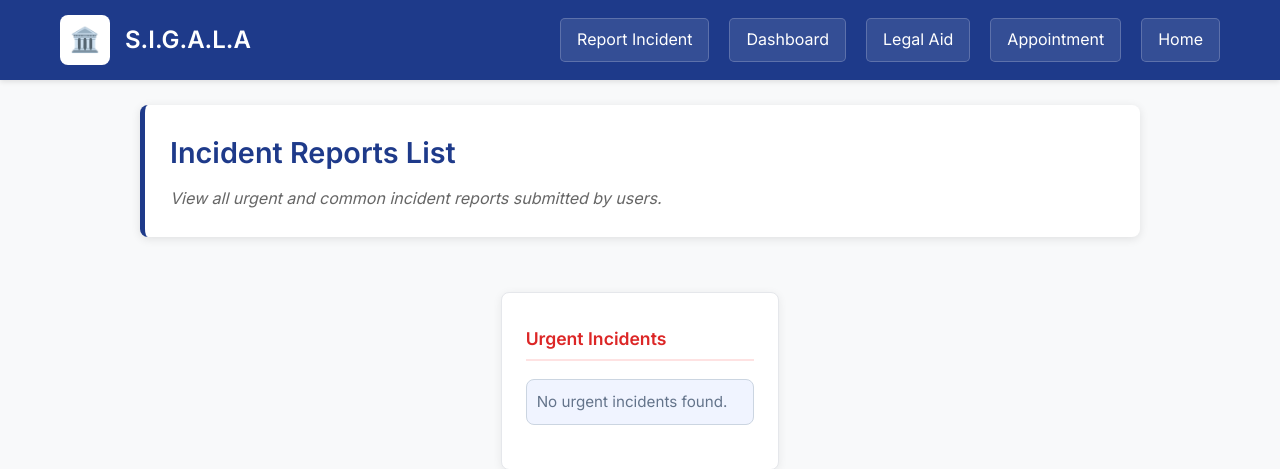
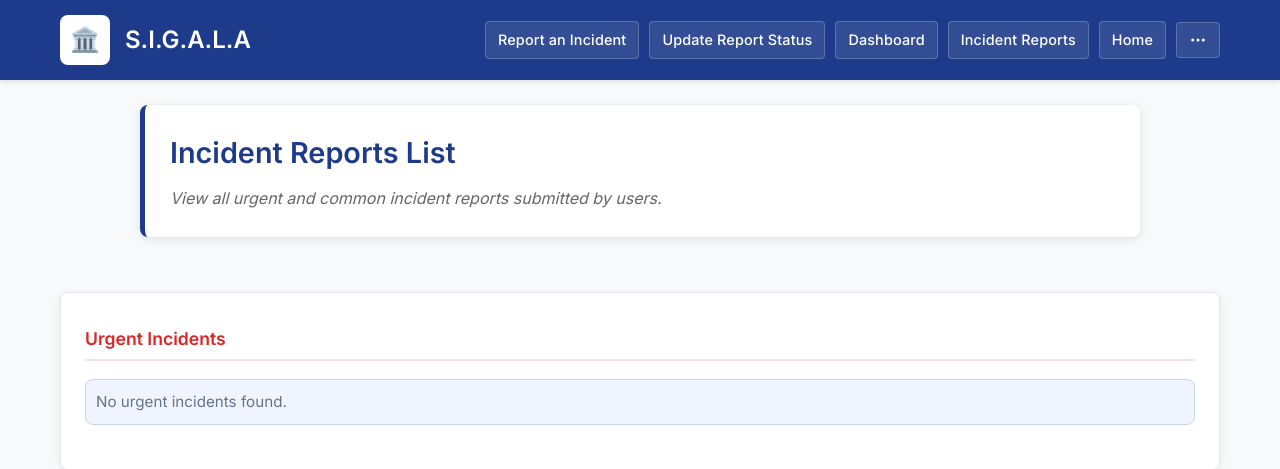
Before and after one commit to EarlClydeeee/GDSC_Hackathon--Team_COOLTOO, a Flask app: page /reports_list in a window 1280 px wide. Shown: the top 469 px of the page. Run offline with Flask 3, Linux system fonts and the light colour scheme; data that the repository does not hold is empty.

Commit message:
refactor: remove unused header styles and improve navigation structure with dropdown menu

```diff
--- a/app/static/styles/global.css
+++ b/app/static/styles/global.css
@@ -52,23 +52,116 @@ body {
 
 .nav-menu {
     display: flex;
-    gap: 20px;
+    gap: 10px;
+    align-items: center;
+    flex-wrap: wrap;
 }
 
 .nav-item {
-    padding: 8px 16px;
+    padding: 6px 12px;
     background: rgba(255,255,255,0.1);
-    border-radius: 5px;
+    border-radius: 4px;
     cursor: pointer;
-    transition: background 0.3s ease;
+    transition: all 0.3s ease;
     border: 1px solid rgba(255,255,255,0.2);
     color: white;
     text-decoration: none;
+    font-size: 0.9rem;
+    font-weight: 500;
+    letter-spacing: 0.01em;
+    white-space: nowrap;
+    display: inline-flex;
+    align-items: center;
+    justify-content: center;
 }
 
 .nav-item:hover {
-    background: rgba(255,255,255,0.2);
+    background: rgba(255,255,255,0.25);
+    transform: translateY(-1px);
+    box-shadow: 0 2px 4px rgba(0,0,0,0.1);
 }
+
+.nav-item:active {
+    transform: translateY(0px);
+}
+
+
+
+.dropdown {
+    position: relative;
+    display: inline-block;
+}
+
+/* Hamburger Menu Button */
+.menu-icon {
+    display: inline-flex;
+    align-items: center;
+    justify-content: center;
+    padding: 6px 12px;
+    background: rgba(255,255,255,0.1);
+    border: 1px solid rgba(255,255,255,0.2);
+    border-radius: 4px;
+    transition: all 0.3s ease;
+    color: white;
+    height: 35.8px;
+}
+
+.menu-icon svg {
+    width: 18px;
+    height: 18px;
+    stroke: currentColor;
+    stroke-width: 2;
+}
+
+.menu-icon:hover {
+    background: rgba(255,255,255,0.25);
+    transform: translateY(-1px);
+    box-shadow: 0 2px 4px rgba(0,0,0,0.1);
+}
+
+.menu-icon:active {
+    transform: translateY(0px);
+}
+
+.dropdown-content {
+    display: none;
+    position: absolute;
+    right: 0;
+    background-color: white;
+    min-width: 220px;
+    box-shadow: 0px 8px 16px 0px rgba(0,0,0,0.2);
+    z-index: 1000;
+    border-radius: 5px;
+    margin-top: 5px;
+    animation: fadeIn 0.2s ease;
+}
+
+@keyframes fadeIn {
+    from { opacity: 0; transform: translateY(-10px); }
+    to { opacity: 1; transform: translateY(0); }
+}
+
+.dropdown-item {
+    color: #333;
+    padding: 12px 16px;
+    text-decoration: none;
+    display: block;
+    transition: background 0.2s ease;
+    font-weight: 500;
+}
+
+.dropdown-item:hover {
+    background-color: #f1f5ff;
+}
+
+.dropdown:hover .dropdown-content {
+    display: block;
+}
+
+.dropdown-btn {
+    cursor: pointer;
+}
+
 
 /* Container and Main Content */
 .container {
--- a/app/static/styles/incident.css
+++ b/app/static/styles/incident.css
@@ -12,71 +12,6 @@ body {
     min-height: 100vh;
     display: flex;
     flex-direction: column;
-}
-
-/* Header Styles */
-.header {
-    background: #1e3a8a;
-    color: white;
-    padding: 15px 0;
-    box-shadow: 0 2px 5px rgba(0,0,0,0.1);
-}
-
-.header-content {
-    max-width: 1200px;
-    margin: 0 auto;
-    padding: 0 20px;
-    display: flex;
-    justify-content: space-between;
-    align-items: center;
-}
-
-.gov-logo {
-    display: flex;
-    align-items: center;
-    gap: 15px;
-}
-
-.logo-icon {
-    width: 50px;
-    height: 50px;
-    background: white;
-    border-radius: 8px;
-    display: flex;
-    align-items: center;
-    justify-content: center;
-    font-size: 1.5rem;
-}
-
-.gov-title {
-    font-size: 1.5rem;
-    font-weight: 600;
-}
-
-.nav-menu {
-    display: flex;
-    gap: 20px;
-}
-
-.nav-item {
-    padding: 8px 16px;
-    background: rgba(255,255,255,0.1);
-    border-radius: 5px;
-    cursor: pointer;
-    transition: all 0.3s ease;
-    border: 1px solid rgba(255,255,255,0.2);
-    color: white;
-    text-decoration: none;
-}
-
-.nav-item:hover {
-    background: rgba(255,255,255,0.2);
-    transform: translateY(-1px);
-}
-
-.nav-item.active {
-    background: rgba(255,255,255,0.25);
-    border-color: rgba(255,255,255,0.4);
 }
 
 /* Main Container */
--- a/app/templates/header.html
+++ b/app/templates/header.html
@@ -5,11 +5,24 @@
             <div class="gov-title">S.I.G.A.L.A</div>
         </div>
         <div class="nav-menu">
-            <a href="/incident" class="nav-item">Report Incident</a>
+            <a href="/incident" class="nav-item">Report an Incident</a>
+            <a href="/update_incident" class="nav-item">Update Report Status</a>
             <a href="/dashboard" class="nav-item">Dashboard</a>
-            <a href="/ask" class="nav-item">Legal Aid</a>
-            <a href="/appointment_scheduler" class="nav-item">Appointment</a>
+            <a href="/reports_list" class="nav-item">Incident Reports</a>
             <a href="/index" class="nav-item">Home</a>
+            <div class="dropdown">
+                <button class="nav-item dropdown-btn menu-icon" aria-label="Menu">
+                    <svg xmlns="http://www.w3.org/2000/svg" width="18" height="18" viewBox="0 0 24 24" fill="none" stroke="currentColor" stroke-width="2" stroke-linecap="round" stroke-linejoin="round">
+                        <circle cx="12" cy="12" r="1"></circle>
+                        <circle cx="19" cy="12" r="1"></circle>
+                        <circle cx="5" cy="12" r="1"></circle>
+                    </svg>
+                </button>
+                <div class="dropdown-content">
+                    <a href="/ask" class="dropdown-item">Barangay AI Assistant</a>
+                    <a href="/appointment_scheduler" class="dropdown-item">Appointment Scheduler</a>
+                </div>
+            </div>
         </div>
     </div>
 </div>
--- a/app/templates/reports_list.html
+++ b/app/templates/reports_list.html
@@ -7,7 +7,6 @@
 
     <!-- Stylesheets -->
     <link rel="stylesheet" href="{{ url_for('static', filename='styles/global.css') }}">
-    <link rel="stylesheet" href="{{ url_for('static', filename='styles/incident.css') }}">
     <link rel="stylesheet" href="{{ url_for('static', filename='styles/reports_list.css') }}">
     <link href="https://fonts.googleapis.com/css2?family=Inter:wght@400;500;600;700&display=swap" rel="stylesheet">
 </head>
```
Also changed, not shown: app/static/styles/ai-chatbot.css (+0 -61 lines).
